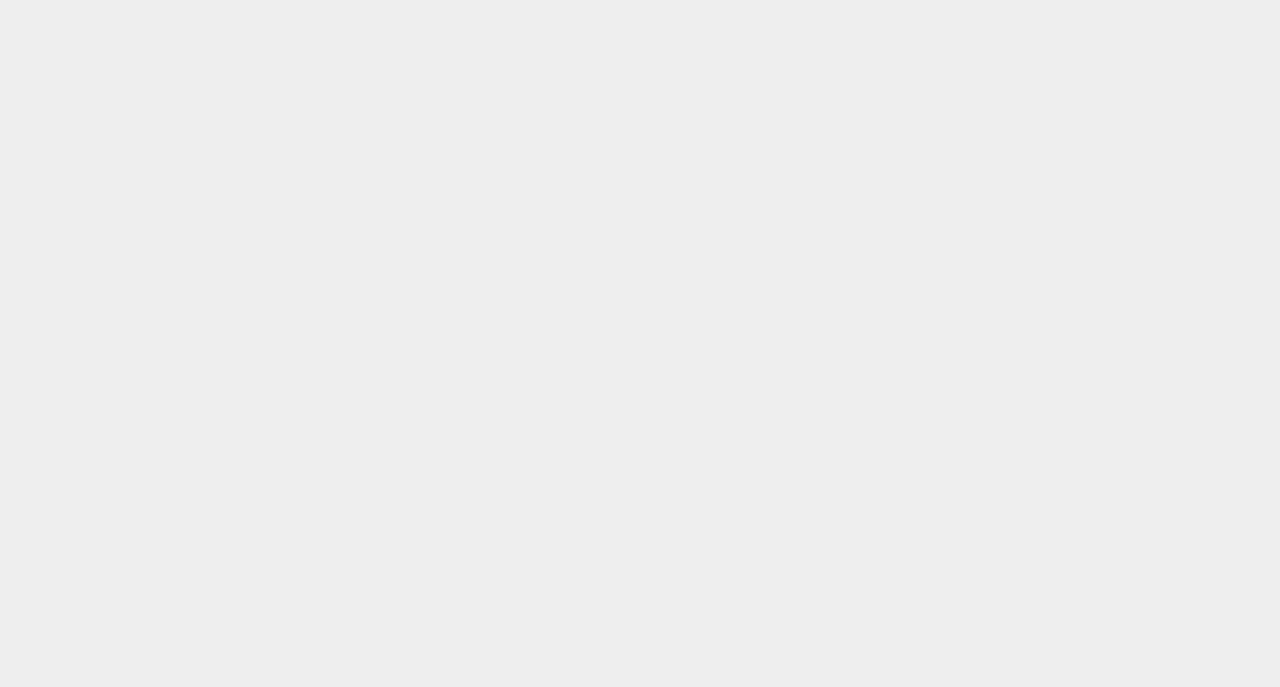
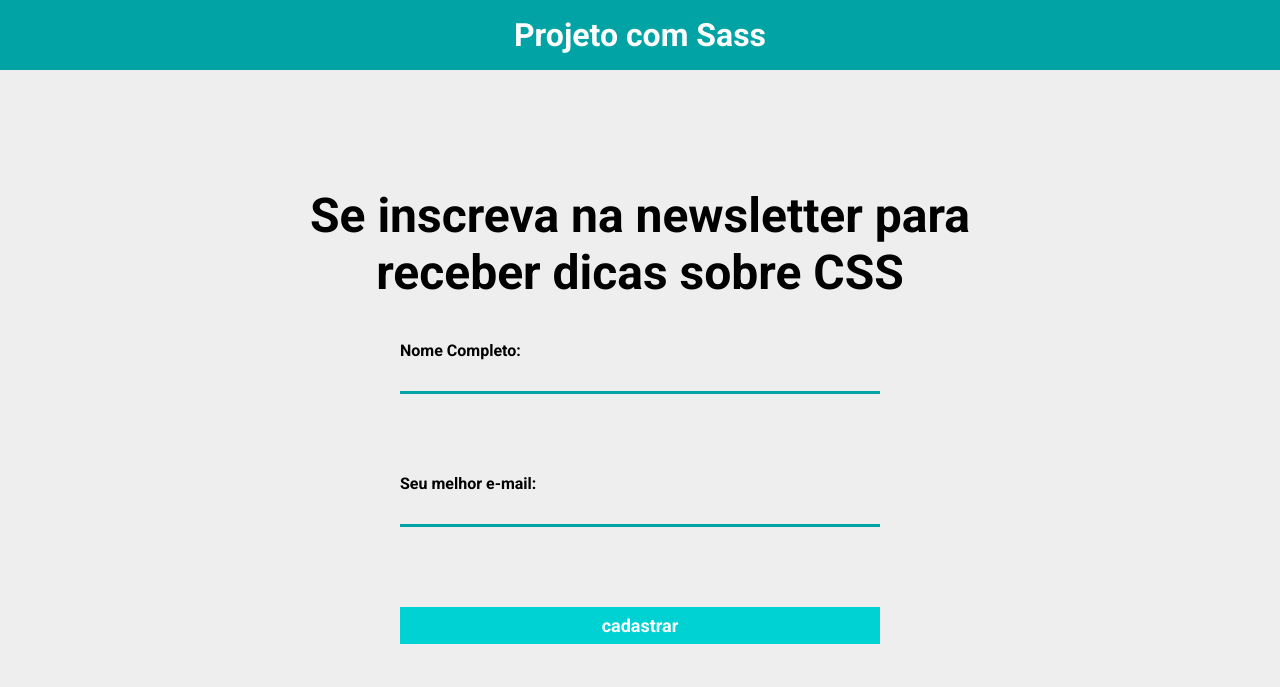
Before and after one commit to BetoCruz/SASS_formulario, a website: page index.html in a window 1280 px wide. Drawn offline with Linux system fonts and the light colour scheme.

Commit message:
fix: implementação de modulos sass, mixins e funções

```diff
--- a/index.html
+++ b/index.html
@@ -12,6 +12,26 @@
 
 </head>
 <body>
+    <header>
+        <div class="container">
+            <h1>Projeto com Sass</h1>
+        </div>
+    </header>
 
+    <div class="form-container container">
+        <h2>Se inscreva na newsletter para receber dicas sobre CSS</h2>
+        <form>
+            <label for="nome-completo">Nome Completo:</label>
+            <input type="text" id="nome-completo">
+            <label for="email">Seu melhor e-mail:</label>
+            <input type="email" id="email">
+            <button type="submit" >cadastrar</button>
+        </form>
+    </div>
+
+
+
+
+    <!-- ======================================= -->
 </body>
 </html>
--- a/source/config/reset.scss
+++ b/source/config/reset.scss
@@ -1,6 +1,4 @@
-@use "variaveis";
-
-
+@use './variaveis';
 *{
     box-sizing: border-box;
     margin: 0;
--- a/source/config/variaveis.scss
+++ b/source/config/variaveis.scss
@@ -1 +1,12 @@
+// fontes
 $fontPrincipal:Roboto, sans-serif;
+
+
+// Esquema de cores
+$corDeFundo:#c8d6e5;
+$corPrincipal:#01a3a4;
+$corSecundaria:#00d2d3;
+
+// Breakpoints
+$mobile: 767px;
+$tablet: 1023;
--- a/source/main.scss
+++ b/source/main.scss
@@ -1,2 +1,90 @@
-@use "./config/reset.scss";
-@use "./config/variaveis.scss";
+@use "./config/reset";
+@use "./config/variaveis";
+@use "sass:math";
+
+
+//Mixin encasula trechos de estilização
+@mixin elementoForm($margin: 40px){
+    padding: 8px;
+    display: block;
+    width: 100%;
+    margin-bottom: $margin; //16px
+}
+
+
+@function pixelParaEm($alvoEmPixels,$contextEmPixel: 16px ){
+    @return math.div($alvoEmPixels,$contextEmPixel)+em;
+}
+
+/*======================================================================================*/
+
+
+body{
+    background-color: #eee;
+}
+
+.container {
+    max-width: 1024px;
+    width: 100%;
+    margin: 0 auto;
+}
+
+header {
+    padding: 16px 0;
+    background-color: variaveis.$corPrincipal;
+    text-align: center;
+    color: #fff;
+}
+
+.form-container {
+    // ajusta se a altura do viewport para 100% do dele , menos 70px do header
+    height: calc(100vh - 70px);
+    display: flex;
+    flex-direction: column;
+    align-items: center;
+    justify-content: center;
+    max-width: 760px;
+
+    h2{
+        font-size: pixelParaEm(48px);
+        text-align: center;
+    }
+
+    form{
+        width:100%;
+        max-width: 480px;
+        margin-top: 40px;
+
+        label {
+            font-weight: bold;
+            cursor: pointer;
+        }
+
+        input {
+            @include elementoForm(80px);
+            background-color: transparent;
+            border:none ;
+            border-bottom: 3px solid variaveis.$corPrincipal;
+        }
+        button {
+            @include elementoForm();
+            background-color: variaveis.$corSecundaria;
+            border: none;
+            cursor: pointer;
+            font-size: 18px;
+            font-weight: bold;
+            color: #fff;
+
+            &:hover {
+                // background-color: darken(variaveis.$corSecundaria, 15%);
+                background-color: lighten(variaveis.$corSecundaria, 15%);
+            }
+        }
+    }
+}
+
+@media screen and (max-width: variaveis.$mobile){
+    .container {
+        max-width: 80%;
+    }
+}
```
Also changed, not shown: build/main.css, 1 other file.
